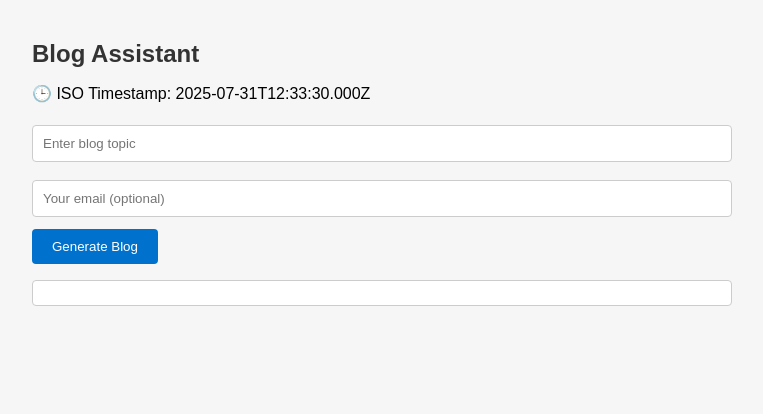
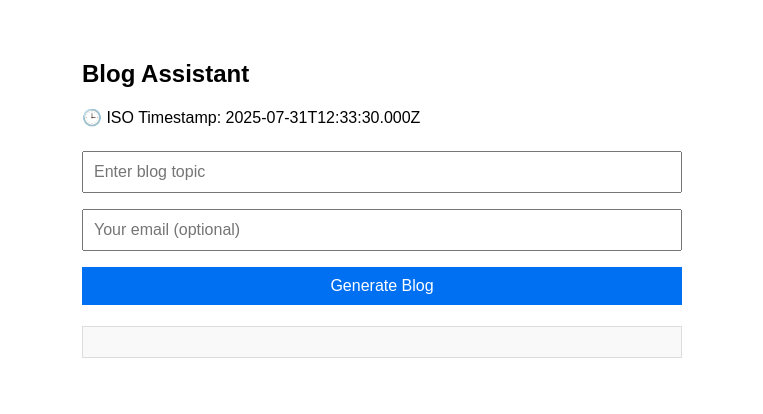
Before and after one commit to michaelwilliams-dev/property-formula, a website: page public/blog.html in a window 1280 px wide. Shown: the whole page, without its empty margins (258-1021 px from the left). Drawn offline with Linux system fonts and the light colour scheme.

Commit message:
Update style.css

```diff
--- a/public/style.css
+++ b/public/style.css
@@ -1,31 +1,25 @@
+/* public/style.css */
+/* ISO Timestamp: 🕒 2025-07-31T19:15:00Z (Assistant styling from blog) */
+
 body {
   font-family: Arial, sans-serif;
-  background-color: #f6f6f6;
-  padding: 20px;
-  max-width: 700px;
+  padding: 40px;
+  max-width: 600px;
   margin: auto;
 }
 
-h2 {
-  color: #333;
-  margin-bottom: 10px;
-}
-
-input[type="text"], input[type="email"] {
+input, button {
   width: 100%;
   padding: 10px;
-  margin: 6px 0 12px;
-  border: 1px solid #ccc;
-  border-radius: 4px;
+  margin: 8px 0;
+  font-size: 1rem;
   box-sizing: border-box;
 }
 
 button {
-  padding: 10px 20px;
-  background-color: #0072ce;
+  background-color: #0070f3;
   color: white;
   border: none;
-  border-radius: 4px;
   cursor: pointer;
 }
 
@@ -33,11 +27,9 @@ button:hover {
   background-color: #005bb5;
 }
 
-#response {
-  background-color: white;
-  padding: 12px;
-  border-radius: 4px;
-  border: 1px solid #ccc;
-  margin-top: 16px;
+pre {
+  background: #f9f9f9;
+  padding: 15px;
+  border: 1px solid #ddd;
   white-space: pre-wrap;
 }
```
